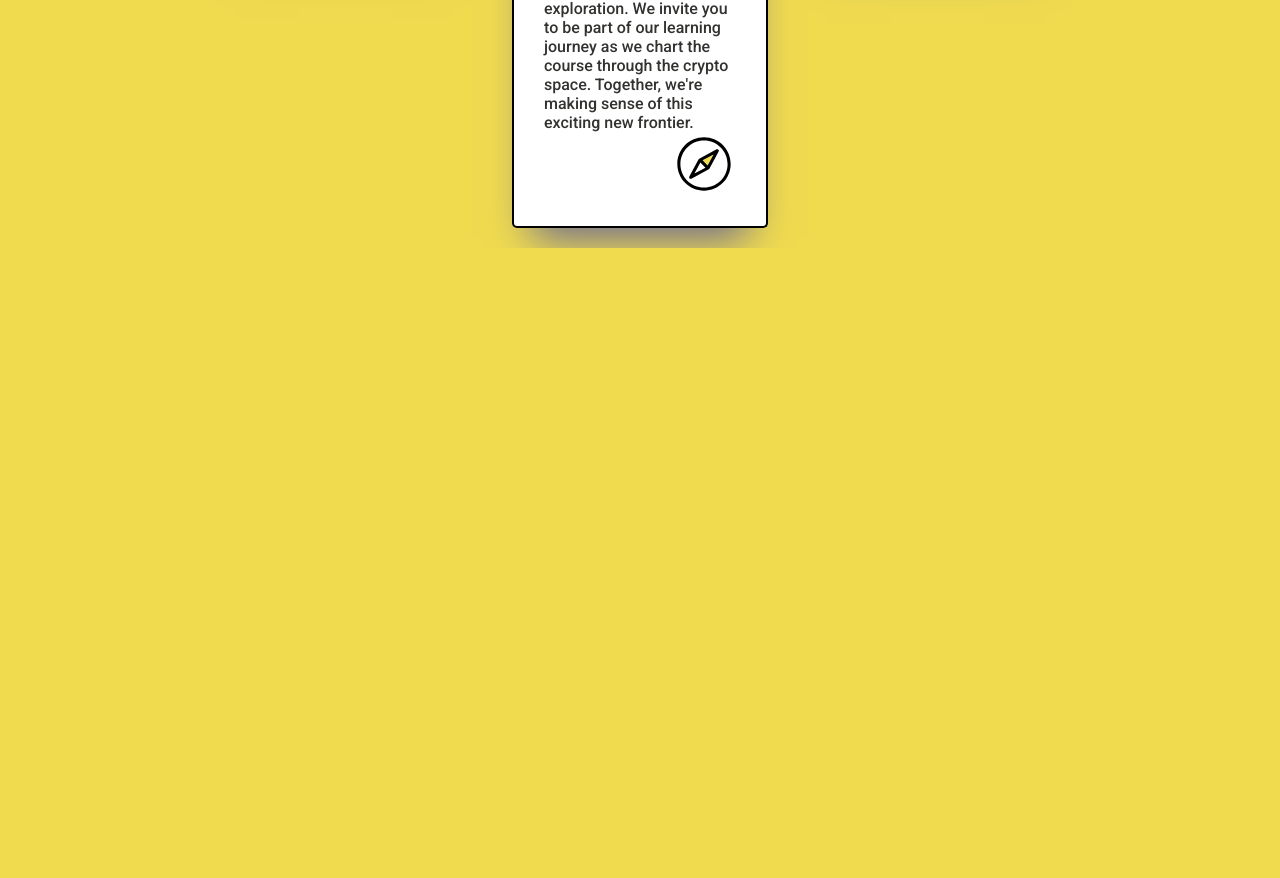
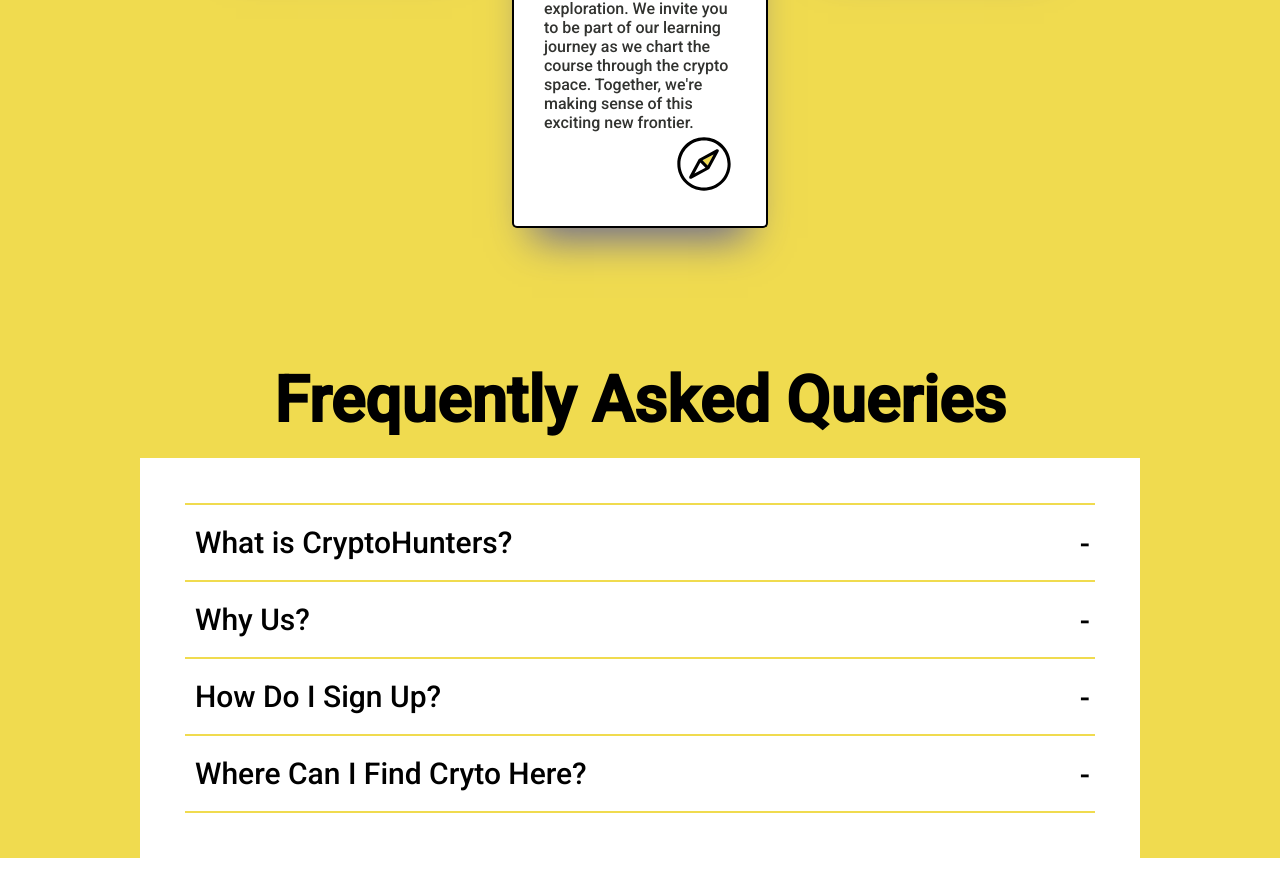
Before and after one commit to SparrowNado/CryptoHunters, a PHP site: page / in a window 1280 px wide. Shown: the part 1566-2444 px from the top of the page. Before the commit the page ends 1814 px from the top, so only its background shows below. Run offline with PHP 8.4, Linux system fonts and the light colour scheme; some web fonts are replaced.

Commit message:
Added Accordian For FAQ

```diff
--- a/index.html
+++ b/index.html
@@ -140,6 +140,34 @@
 
 
             </div>
+    <section class="faqbg">
+        <h1 class="faqheader">Frequently Asked Queries</h1>
+        <div class="accordion-body">
+            <div class="accordion">
+              <hr>
+              <div class="container">
+                <div class="label">What is CryptoHunters?</div>
+                <div class="content">It's A Scam and Investment For The Creators To Rugpull their Clients!</div>
+              </div>
+              <hr>
+              <div class="container">
+                <div class="label">Why Us?</div>
+                <div class="content">Lorem, ipsum dolor sit amet consectetur adipisicing elit. Dolor, architecto optio illo magnam fugiat assumenda, odio sed cumque blanditiis distinctio atque corrupti eum delectus animi consectetur voluptatem vero repudiandae sapiente.</div>
+              </div>
+              <hr>
+              <div class="container">
+                <div class="label">How Do I Sign Up?</div>
+                <div class="content">Lorem ipsum dolor sit amet consectetur adipisicing elit. Molestiae dicta eligendi ipsum magnam id? Quos dolores quas minus dolorem rem qui error? Dolorem doloremque assumenda vero perferendis similique impedit porro!</div>
+              </div>
+              <hr>
+              <div class="container">
+                <div class="label">Where Can I Find Cryto Here?</div>
+                <div class="content">Lorem ipsum, dolor sit amet consectetur adipisicing elit. Veritatis ipsa minima consequatur, quae laboriosam unde mollitia ratione explicabo dolorem, et maiores voluptate! Temporibus aperiam minus ipsa suscipit illo soluta debitis.</div>
+              </div>
+              <hr>
+            </div>
+        </div>
+    </section>
 
 
 
@@ -148,4 +176,5 @@
 </body>
 <script src="burger.js"></script>
 <script src="contactmodal.js"></script>
+<script src="accordion.js"></script>
 </html>
--- a/style.css
+++ b/style.css
@@ -348,6 +348,7 @@
 
 .about{
     background-color: rgb(240, 219, 79);
+    padding-bottom: 4%;
 }
 
 .about-container{
@@ -576,7 +577,8 @@
 }
 
 
-label{
+label
+{
     font-size: 15px;
     color: #F0DB4F;
 }
@@ -591,3 +593,79 @@
     cursor: pointer;
 
 }
+
+
+
+
+/* FAQ CSS */
+.faqheader
+{
+    text-align: center;
+    font-size: 4rem;
+    padding-top: 4rem;
+}
+
+.faqbg
+{
+    background-color: #F0DB4F;
+}
+
+  .accordion
+{
+    width: 1000px;
+    margin: 20px auto;
+    color: black;
+    background-color: white;
+    padding: 45px 45px;
+}
+
+  .accordion .container
+{
+  position: relative;
+  margin: 10px 10px;
+}
+
+.accordion .label
+{
+  position: relative;
+  padding: 10px 0;
+  font-size: 30px;
+  color: black;
+  cursor: pointer;
+}
+
+.accordion .label::before {
+    content: '-';
+    color: black;
+    position: absolute;
+    top: 50%;
+    right: -5px;
+    font-size: 30px;
+    transform: translateY(-50%);
+  }
+
+  .accordion .content {
+    position: relative;
+    background: white;
+    height: 0;
+    font-size: 20px;
+    text-align: justify;
+    width: 780px;
+    overflow: hidden;
+    transition: 0.5s;
+  }
+
+  .accordion hr {
+    width: 100;
+    margin-left: 0;
+    border: 1px solid rgb(240, 219, 79);
+  }
+
+.accordion .container.active .content {
+    height: 150px;
+  }
+
+  .accordion .container.active .label::before {
+    content: '=';
+    font-size: 30px;
+  }
```
